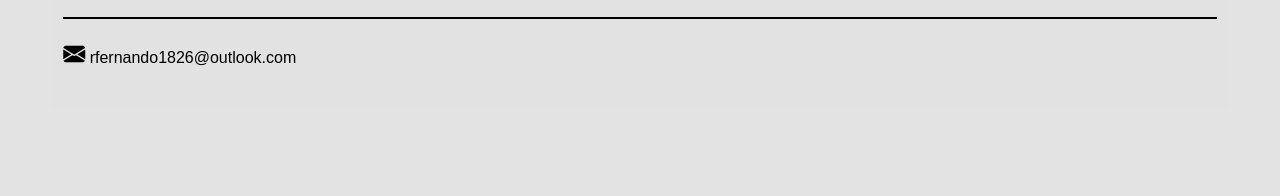
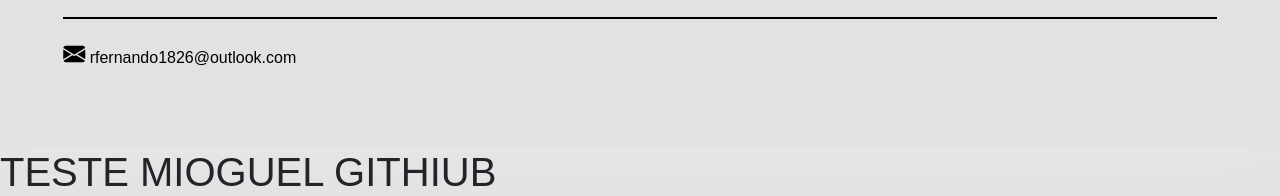
Before and after one commit to Rfernando0513/Sejam, a website: page index.html in a window 1280 px wide. Shown: the part 2739-2935 px from the top of the page. Before the commit the page ends 2887 px from the top, so only its background shows below. Drawn offline with nearby package versions, Linux system fonts and the light colour scheme.

Commit message:
TESTE MIGUEL

```diff
--- a/index.html
+++ b/index.html
@@ -204,7 +204,7 @@
             </div>
         </div>
     </footer>
-
+    <h1>TESTE MIOGUEL GITHIUB</h1>
     <script src="https://cdn.jsdelivr.net/npm/bootstrap@5.3.0/dist/js/bootstrap.bundle.min.js"></script>
 </body>
 </html>
```
